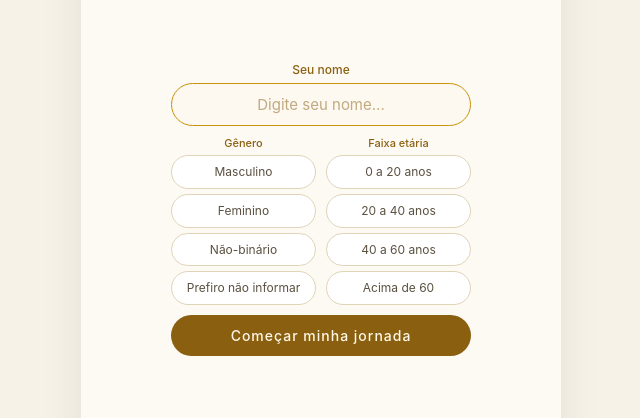
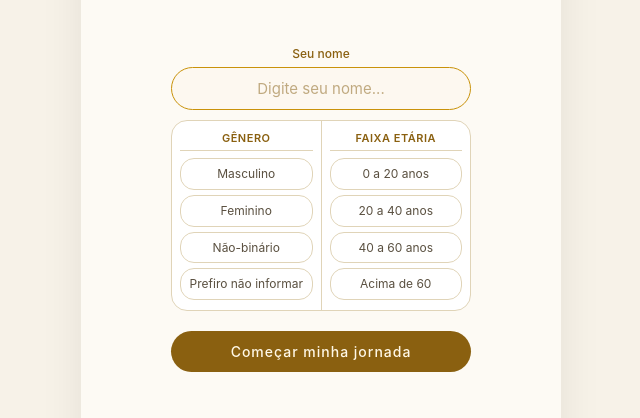
Before and after one commit to ericktorritezi-auris/auris, a website: page public/index.html in a window 1280 px wide. Shown: the part 278-696 px from the top of the page, without its empty margins (319-959 px from the left). Drawn offline with Linux system fonts and the light colour scheme.

Commit message:
Add files via upload

```diff
--- a/public/index.html
+++ b/public/index.html
@@ -105,16 +105,17 @@
   #welcome-bottom { display: flex; flex-direction: column; align-items: center; gap: 6px; }
 
   /* Layout de duas colunas: gênero + faixa etária */
-  #gender-age-row { display: flex; gap: 10px; width: 100%; max-width: 300px; }
-  .sel-col { display: flex; flex-direction: column; gap: 5px; flex: 1; }
-  .sel-col-label { font-size: 11px; color: var(--gold); font-weight: 500; text-align: center; }
+  #gender-age-row { display: flex; gap: 0; width: 100%; max-width: 300px; background: white; border: 0.5px solid var(--gold-border); border-radius: 16px; overflow: hidden; }
+  .sel-col { display: flex; flex-direction: column; gap: 5px; flex: 1; padding: 10px 8px; }
+  .sel-col:first-child { border-right: 1px solid var(--gold-border); }
+  .sel-col-label { font-size: 11px; color: var(--gold); font-weight: 600; text-align: center; letter-spacing: 0.5px; text-transform: uppercase; padding-bottom: 5px; border-bottom: 0.5px solid var(--gold-border); margin-bottom: 2px; }
   .sel-col-options { display: flex; flex-direction: column; gap: 5px; }
   .sel-btn {
     width: 100%;
-    padding: 8px 5px;
-    background: white;
+    padding: 7px 4px;
+    background: transparent;
     border: 0.5px solid var(--gold-border);
-    border-radius: 18px;
+    border-radius: 14px;
     font-size: 12px;
     font-family: inherit;
     color: var(--text-mid);
@@ -130,9 +131,11 @@
     font-weight: 500;
   }
   .sel-btn.selected { box-shadow: 0 0 0 2px var(--gold-light); }
-  .sel-alert { display:none; color:#c0392b; font-size:11px; text-align:center; margin-top:-2px; }
+  .sel-alert { display:none; color:#c0392b; font-size:11px; text-align:center; margin-top:2px; }
   #gender-alert { display:none; color:#c0392b; font-size:11px; text-align:center; }
   #age-alert { display:none; color:#c0392b; font-size:11px; text-align:center; }
+  #gender-age-alerts { display:flex; gap:0; width:100%; max-width:300px; }
+  #gender-age-alerts > p { flex:1; }
 
   /* Summary panel */
   #summary-panel { position: absolute; inset: 0; background: var(--app-bg); display: none; flex-direction: column; align-items: center; padding: 2rem 1.5rem; z-index: 10; gap: 14px; overflow-y: auto; }
@@ -192,7 +195,6 @@
             <button class="sel-btn" onclick="selectGender(this, 'nao-binario')">Não-binário</button>
             <button class="sel-btn" onclick="selectGender(this, 'prefiro-nao-informar')">Prefiro não informar</button>
           </div>
-          <p id="gender-alert" class="sel-alert">Selecione seu gênero.</p>
         </div>
         <!-- Faixa etária -->
         <div class="sel-col">
@@ -203,8 +205,11 @@
             <button class="sel-btn" onclick="selectAge(this, '40-60')">40 a 60 anos</button>
             <button class="sel-btn" onclick="selectAge(this, 'acima-60')">Acima de 60</button>
           </div>
-          <p id="age-alert" class="sel-alert">Selecione sua faixa etária.</p>
         </div>
+      </div>
+      <div id="gender-age-alerts">
+        <p id="gender-alert" class="sel-alert">Selecione seu gênero.</p>
+        <p id="age-alert" class="sel-alert">Selecione sua faixa etária.</p>
       </div>
 
       <button id="welcome-btn" onclick="startSession()">Começar minha jornada</button>
@@ -351,7 +356,7 @@
     </button>
   </div>
 
-  <div id="footer">Versão: 1.6.0 | AURIS © 2026 · by <a href="https://linktr.ee/ericktorritezi" target="_blank" rel="noopener noreferrer">Erick Torritezi</a></div>
+  <div id="footer">Versão: 1.6.1 | AURIS © 2026 · by <a href="https://linktr.ee/ericktorritezi" target="_blank" rel="noopener noreferrer">Erick Torritezi</a></div>
 </div>
 
 <script>
```
